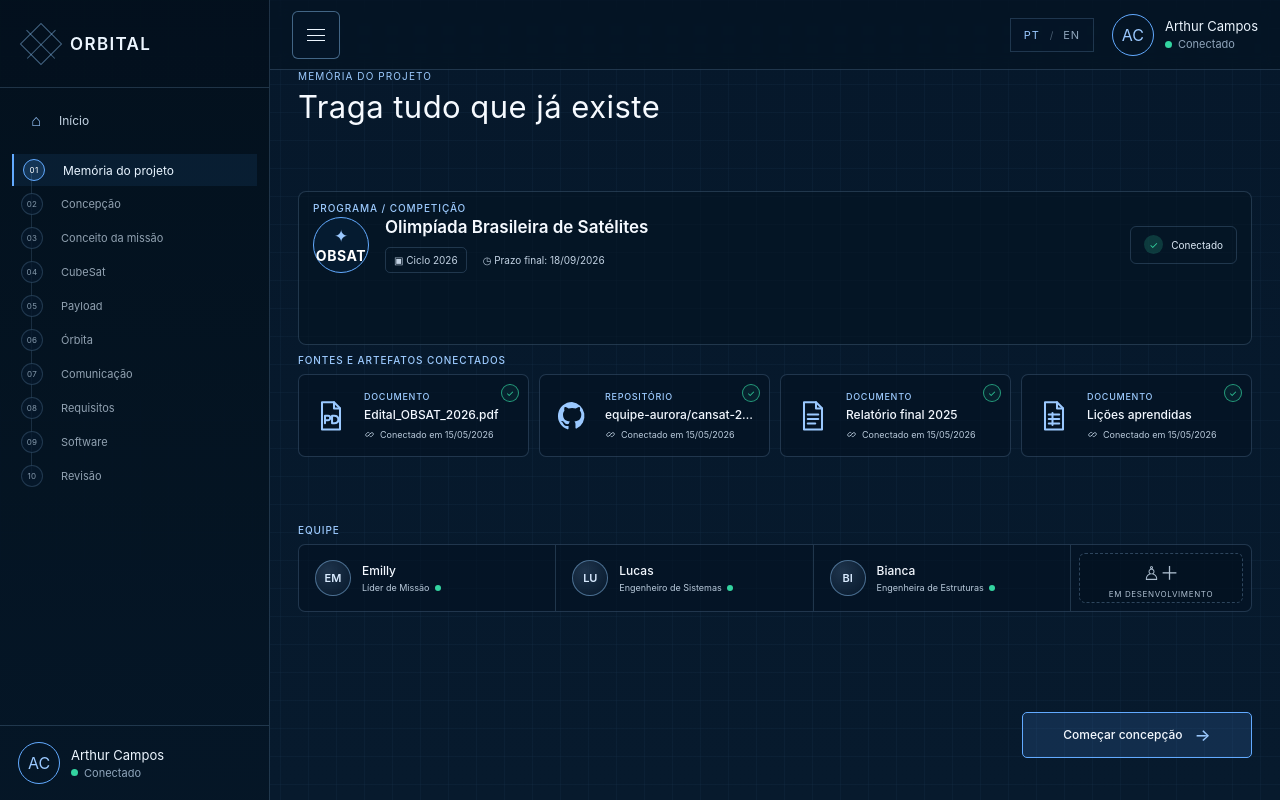
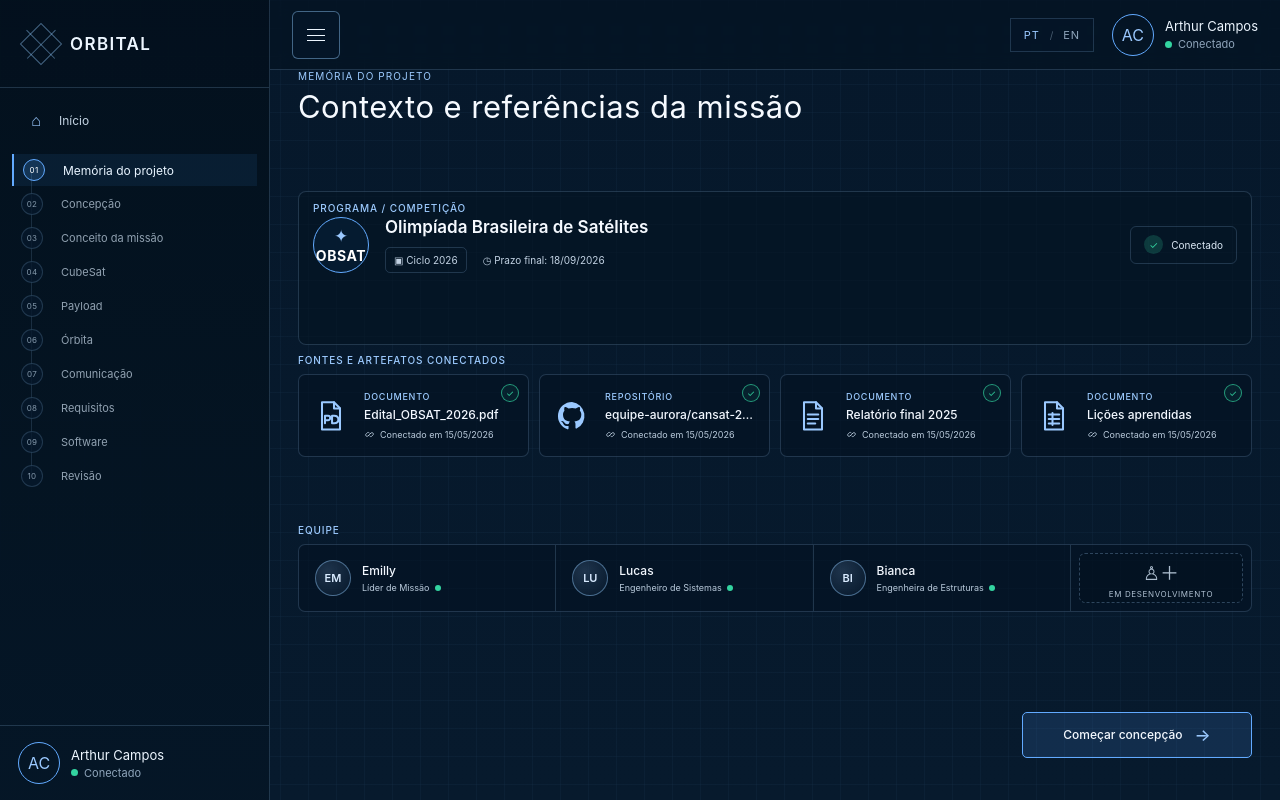
Before and after one commit to Raiagues/mission-dev, a React (Vite) app: page / in a window 1280 px wide. Both pictures are taken after a click on the button "Criar projeto". Built offline with nearby package versions, Linux system fonts and the light colour scheme.

Commit message:
Refine project memory heading

```diff
--- a/src/pages/StudySetupPage.tsx
+++ b/src/pages/StudySetupPage.tsx
@@ -67,7 +67,7 @@ export function StudySetupPage({ language, t, onLanguageChange, onContinue, onHo
 
   const c = language === "pt" ? {
     eyebrow: "MEMÓRIA DO PROJETO",
-    title: "Traga tudo que já existe",
+    title: "Contexto e referências da missão",
     program: "PROGRAMA / COMPETIÇÃO",
     competition: "Olimpíada Brasileira de Satélites",
     cycle: "Ciclo 2026",
@@ -85,7 +85,7 @@ export function StudySetupPage({ language, t, onLanguageChange, onContinue, onHo
     pipeline: ["Memória do projeto", "Concepção", "Conceito da missão", "CubeSat", "Payload", "Órbita", "Comunicação", "Requisitos", "Software", "Revisão"]
   } : {
     eyebrow: "PROJECT MEMORY",
-    title: "Bring in everything that already exists",
+    title: "Mission context and references",
     program: "PROGRAM / COMPETITION",
     competition: "Brazilian Satellite Olympiad",
     cycle: "2026 Cycle",
```
